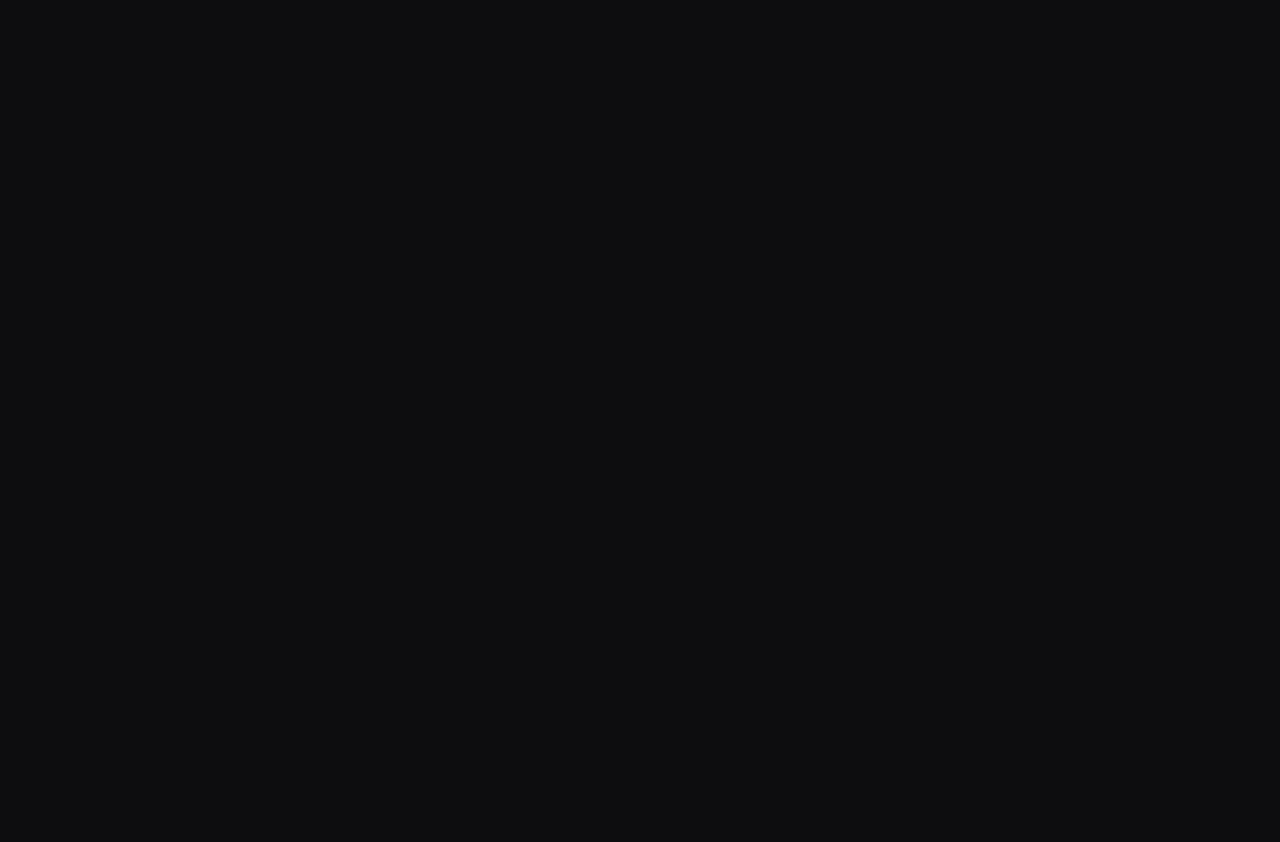
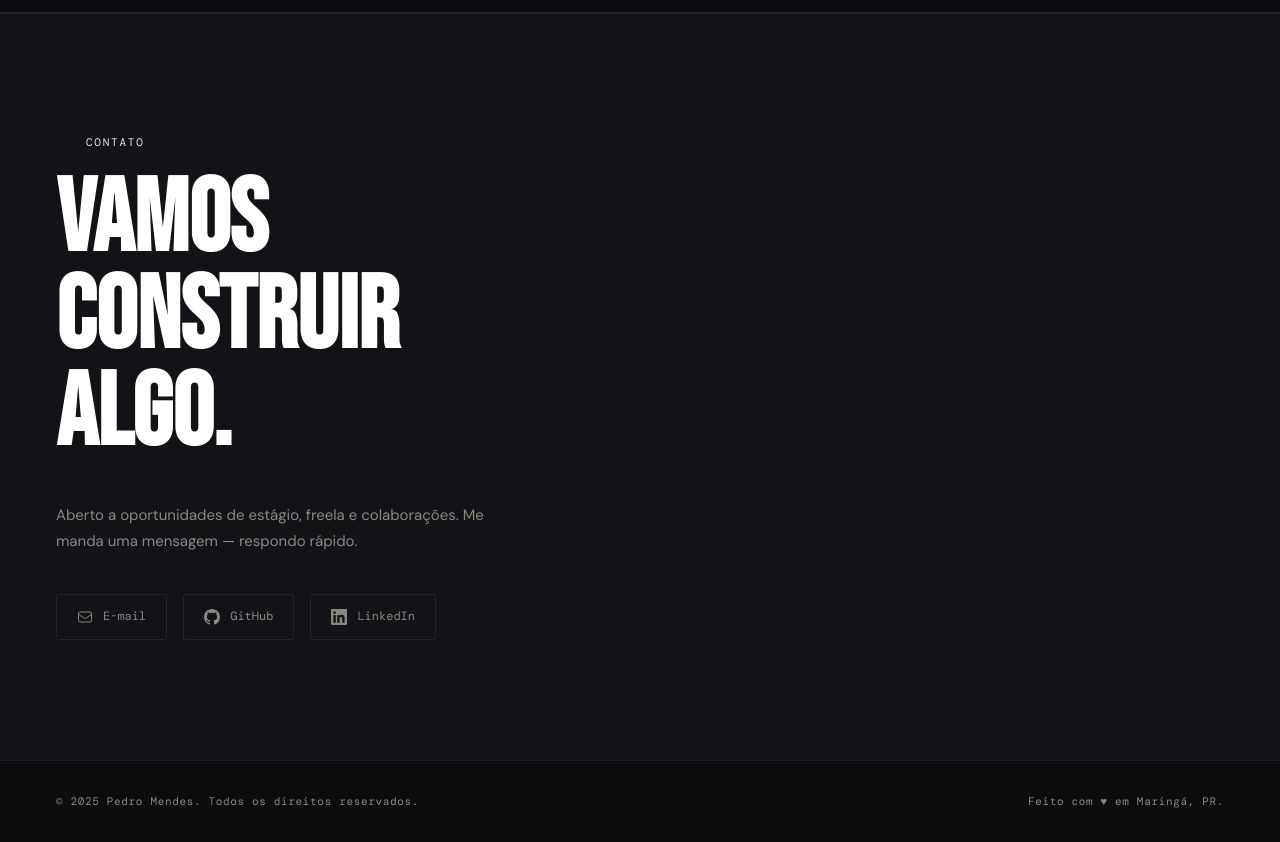
Before and after one commit to pedrolcmendes/portfolio-plcm, a React (Vite) app: page / in a window 1280 px wide. Shown: the part 3780-4622 px from the top of the page. Before the commit the page ends 1600 px from the top, so only its background shows below. Built offline with nearby package versions, Linux system fonts and the light colour scheme.

Commit message:
add secao contato e footer

```diff
--- a/src/App.jsx
+++ b/src/App.jsx
@@ -1,41 +1,29 @@
-import { ThemeProvider } from "./context/ThemeContext";
-import CustomCursor from "./components/CustomCursor";
-import Navbar from "./components/Navbar";
-import "./index.css";
+import { ThemeProvider } from './context/ThemeContext'
+import CustomCursor from './components/CustomCursor'
+import Navbar from './components/Navbar'
+import Footer from './components/Footer'
+import Hero from './sections/Hero'
+import About from './sections/About'
+import Skills from './sections/Skills'
+import Projects from './sections/Projects'
+import Contact from './sections/Contact'
+import './index.css'
 
 function App() {
   return (
     <ThemeProvider>
       <CustomCursor />
       <Navbar />
-
-      {/* Placeholder enquanto as seções não existem */}
-      <main style={{ minHeight: "200vh", padding: "120px 56px 80px" }}>
-        <h1
-          style={{
-            fontFamily: "var(--font-hero)",
-            fontSize: "120px",
-            color: "var(--white)",
-            lineHeight: 0.9,
-          }}
-        >
-          Pedro
-          <br />
-          <span style={{ color: "var(--primary)" }}>Mendes</span>
-        </h1>
-        <p
-          style={{
-            color: "var(--muted)",
-            marginTop: "24px",
-            fontFamily: "var(--font-mono)",
-            fontSize: "13px",
-          }}
-        >
-          Fase 2 concluída — navbar + tema + cursor ✓
-        </p>
+      <main>
+        <Hero />
+        <About />
+        <Skills />
+        <Projects />
+        <Contact />
       </main>
+      <Footer />
     </ThemeProvider>
-  );
+  )
 }
 
-export default App;
+export default App
--- /dev/null
+++ b/src/components/Footer.css
@@ -0,0 +1,20 @@
+.footer {
+  padding: 32px 56px;
+  border-top: 1px solid var(--border);
+  display: flex;
+  align-items: center;
+  justify-content: space-between;
+  flex-wrap: wrap;
+  gap: 12px;
+}
+.footer p {
+  font-family: var(--font-mono);
+  font-size: 11px;
+  color: var(--muted);
+  letter-spacing: 0.06em;
+}
+.footer span { color: var(--primary); }
+
+@media (max-width: 768px) {
+  .footer { padding: 24px; flex-direction: column; align-items: flex-start; }
+}
--- /dev/null
+++ b/src/components/Footer.jsx
@@ -0,0 +1,10 @@
+import './Footer.css'
+
+export default function Footer() {
+  return (
+    <footer className="footer">
+      <p>© 2025 <span>Pedro Mendes</span>. Todos os direitos reservados.</p>
+      <p>Feito com <span>♥</span> em Maringá, PR.</p>
+    </footer>
+  )
+}
--- /dev/null
+++ b/src/sections/Contact.css
@@ -0,0 +1,52 @@
+.contact {
+  padding: 120px 56px;
+  background: var(--bg2);
+  border-top: 1px solid var(--border);
+}
+.contact__inner { max-width: 760px; }
+
+.contact__big {
+  font-family: var(--font-hero);
+  font-size: clamp(52px, 8vw, 120px);
+  line-height: 0.95;
+  color: var(--white);
+  margin-bottom: 40px;
+}
+.contact__big span { color: var(--primary); }
+
+.contact__sub {
+  font-size: 15px;
+  color: var(--muted);
+  max-width: 440px;
+  line-height: 1.7;
+}
+
+.contact__links {
+  display: flex;
+  gap: 16px;
+  flex-wrap: wrap;
+  margin-top: 40px;
+}
+.contact-item {
+  display: flex;
+  align-items: center;
+  gap: 10px;
+  font-family: var(--font-mono);
+  font-size: 12px;
+  color: var(--muted);
+  text-decoration: none;
+  border: 1px solid var(--border);
+  border-radius: 2px;
+  padding: 12px 20px;
+  transition: border-color 0.2s, color 0.2s, background 0.2s;
+  cursor: none;
+}
+.contact-item:hover {
+  border-color: var(--primary);
+  color: var(--primary);
+  background: var(--primary-glow);
+}
+
+@media (max-width: 768px) {
+  .contact { padding: 80px 24px; }
+}
--- /dev/null
+++ b/src/sections/Contact.jsx
@@ -0,0 +1,69 @@
+import { useScrollReveal } from '../components/useScrollReveal'
+import './Contact.css'
+
+const links = [
+  {
+    label: 'E-mail',
+    href: 'mailto:pedro@email.com',
+    icon: (
+      <svg width="16" height="16" fill="none" viewBox="0 0 24 24" stroke="currentColor" strokeWidth="1.5">
+        <path strokeLinecap="round" strokeLinejoin="round" d="M21.75 6.75v10.5a2.25 2.25 0 01-2.25 2.25h-15a2.25 2.25 0 01-2.25-2.25V6.75m19.5 0A2.25 2.25 0 0019.5 4.5h-15a2.25 2.25 0 00-2.25 2.25m19.5 0v.243a2.25 2.25 0 01-1.07 1.916l-7.5 4.615a2.25 2.25 0 01-2.36 0L3.32 8.91a2.25 2.25 0 01-1.07-1.916V6.75" />
+      </svg>
+    ),
+  },
+  {
+    label: 'GitHub',
+    href: 'https://github.com/pedrolcmendes',
+    icon: (
+      <svg width="16" height="16" fill="currentColor" viewBox="0 0 24 24">
+        <path d="M12 0C5.37 0 0 5.37 0 12c0 5.31 3.435 9.795 8.205 11.385.6.105.825-.255.825-.57 0-.285-.015-1.23-.015-2.235-3.015.555-3.795-.735-4.035-1.41-.135-.345-.72-1.41-1.23-1.695-.42-.225-1.02-.78-.015-.795.945-.015 1.62.87 1.845 1.23 1.08 1.815 2.805 1.305 3.495.99.105-.78.42-1.305.765-1.605-2.67-.3-5.46-1.335-5.46-5.925 0-1.305.465-2.385 1.23-3.225-.12-.3-.54-1.53.12-3.18 0 0 1.005-.315 3.3 1.23.96-.27 1.98-.405 3-.405s2.04.135 3 .405c2.295-1.56 3.3-1.23 3.3-1.23.66 1.65.24 2.88.12 3.18.765.84 1.23 1.905 1.23 3.225 0 4.605-2.805 5.625-5.475 5.925.435.375.81 1.095.81 2.22 0 1.605-.015 2.895-.015 3.3 0 .315.225.69.825.57A12.02 12.02 0 0024 12c0-6.63-5.37-12-12-12z" />
+      </svg>
+    ),
+  },
+  {
+    label: 'LinkedIn',
+    href: 'https://linkedin.com/in/pedrolcmendes',
+    icon: (
+      <svg width="16" height="16" fill="currentColor" viewBox="0 0 24 24">
+        <path d="M20.447 20.452h-3.554v-5.569c0-1.328-.027-3.037-1.852-3.037-1.853 0-2.136 1.445-2.136 2.939v5.667H9.351V9h3.414v1.561h.046c.477-.9 1.637-1.85 3.37-1.85 3.601 0 4.267 2.37 4.267 5.455v6.286zM5.337 7.433a2.062 2.062 0 01-2.063-2.065 2.064 2.064 0 112.063 2.065zm1.782 13.019H3.555V9h3.564v11.452zM22.225 0H1.771C.792 0 0 .774 0 1.729v20.542C0 23.227.792 24 1.771 24h20.451C23.2 24 24 23.227 24 22.271V1.729C24 .774 23.2 0 22.222 0h.003z" />
+      </svg>
+    ),
+  },
+]
+
+export default function Contact() {
+  const ref = useScrollReveal()
+
+  return (
+    <section id="contact" className="contact">
+      <div ref={ref} className="reveal contact__inner">
+        <div className="section-tag">Contato</div>
+
+        <h2 className="contact__big">
+          Vamos<br />Construir<br />
+          <span>Algo.</span>
+        </h2>
+
+        <p className="contact__sub">
+          Aberto a oportunidades de estágio, freela e colaborações.
+          Me manda uma mensagem — respondo rápido.
+        </p>
+
+        <div className="contact__links">
+          {links.map((item) => (
+            <a
+              key={item.label}
+              href={item.href}
+              target={item.href.startsWith('mailto') ? undefined : '_blank'}
+              rel="noopener noreferrer"
+              className="contact-item"
+            >
+              {item.icon}
+              {item.label}
+            </a>
+          ))}
+        </div>
+      </div>
+    </section>
+  )
+}
```
